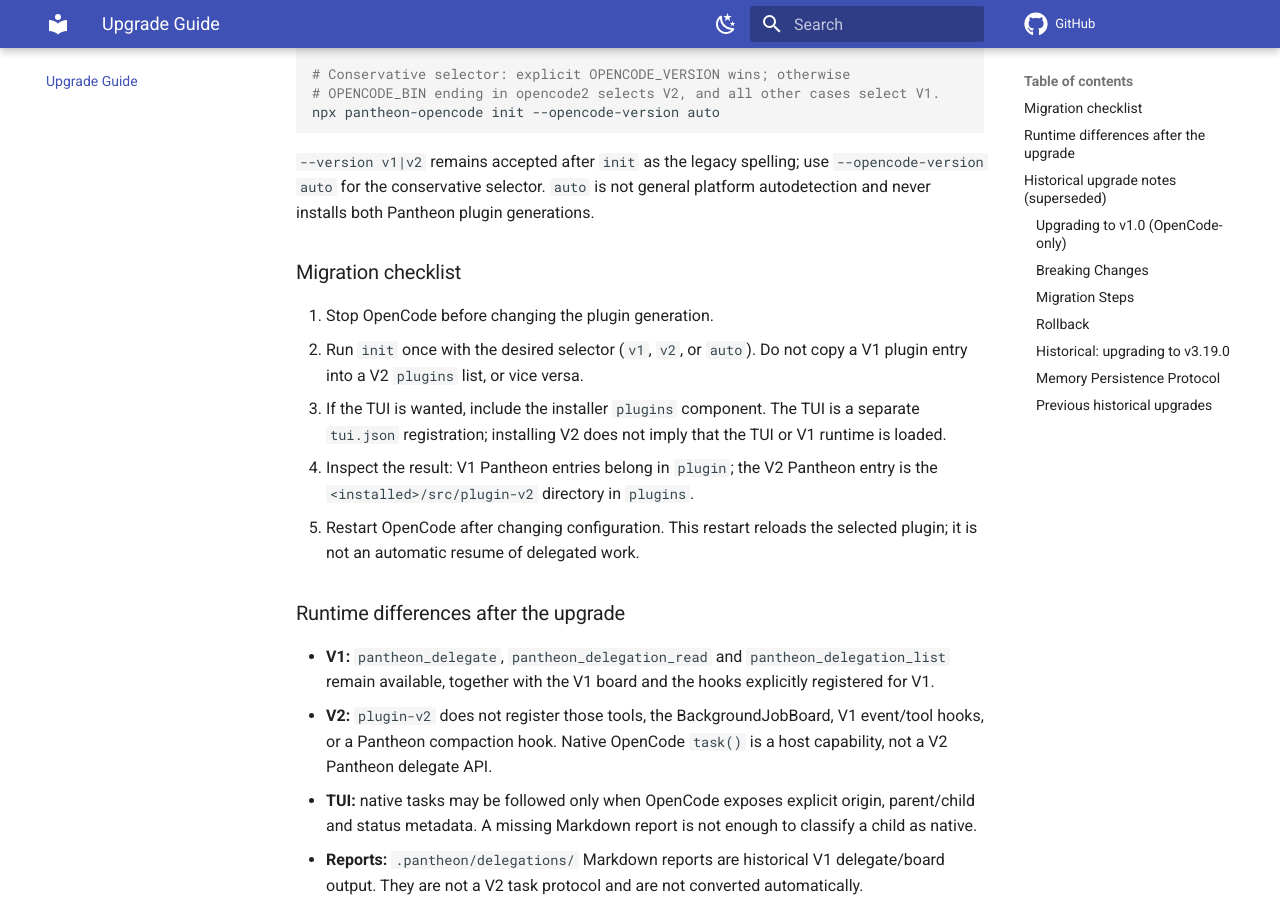
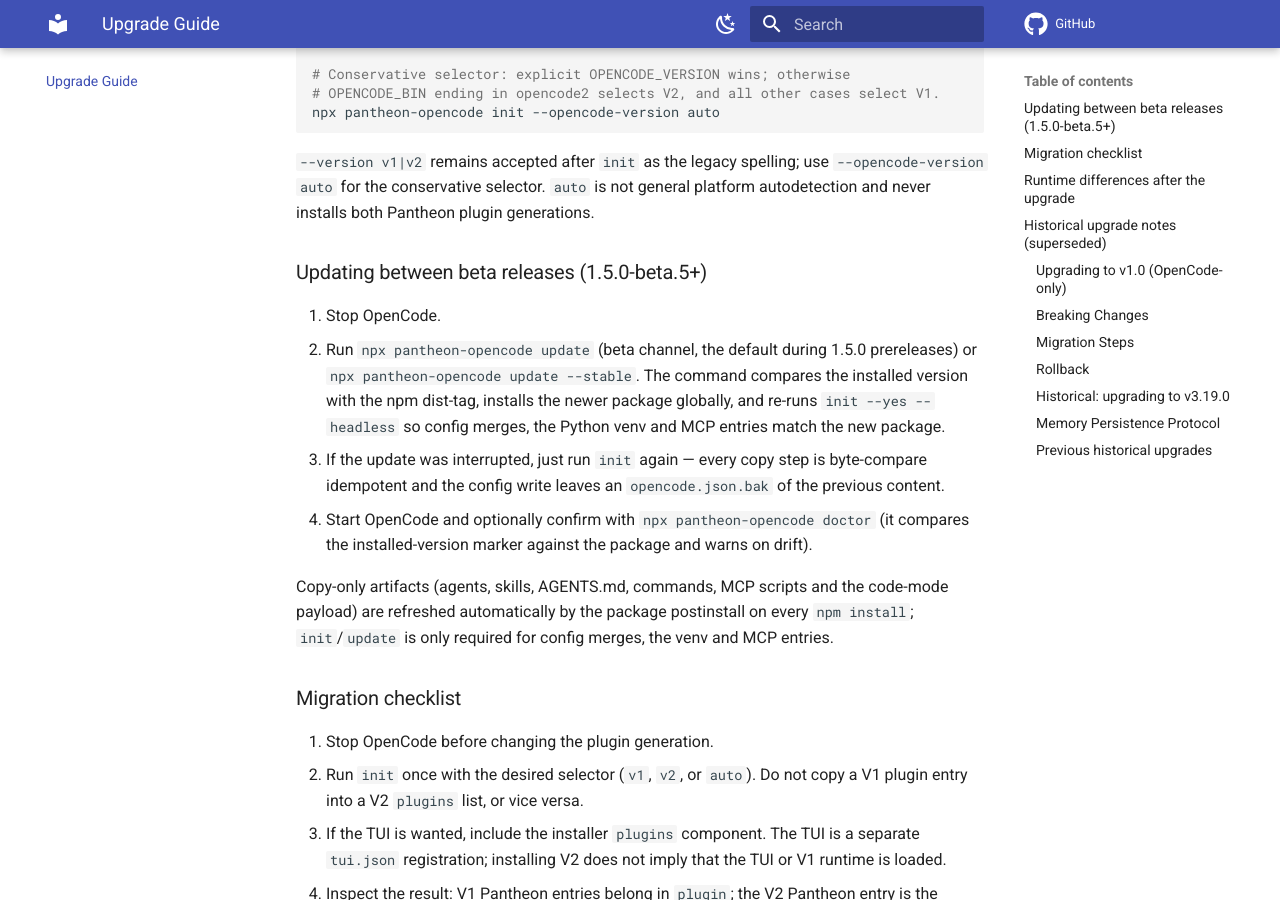
Before and after one commit to ils15/pantheon-opencode, an MkDocs documentation site: the page built from docs/UPGRADING.md, in a window 1280 px wide and 900 px high, scrolled down 763 px. Built offline with MkDocs 1.6.1 and Material for MkDocs 9.7.7, drawn with Linux system fonts in a browser that asks for light colours; comment, search, counter and statistics services are not loaded; the version menu is left out.

Commit message:
docs(installer): update flow, freshness guarantee, new init flags

```diff
--- a/docs/UPGRADING.md
+++ b/docs/UPGRADING.md
@@ -30,6 +30,26 @@
 `--opencode-version auto` for the conservative selector.
 `auto` is not general platform autodetection and never installs both Pantheon
 plugin generations.
+
+### Updating between beta releases (1.5.0-beta.5+)
+
+1. Stop OpenCode.
+2. Run `npx pantheon-opencode update` (beta channel, the default during
+   1.5.0 prereleases) or `npx pantheon-opencode update --stable`. The command
+   compares the installed version with the npm dist-tag, installs the newer
+   package globally, and re-runs `init --yes --headless` so config merges,
+   the Python venv and MCP entries match the new package.
+3. If the update was interrupted, just run `init` again — every copy step is
+   byte-compare idempotent and the config write leaves an
+   `opencode.json.bak` of the previous content.
+4. Start OpenCode and optionally confirm with `npx pantheon-opencode doctor`
+   (it compares the installed-version marker against the package and warns on
+   drift).
+
+Copy-only artifacts (agents, skills, AGENTS.md, commands, MCP scripts and the
+code-mode payload) are refreshed automatically by the package postinstall on
+every `npm install`; `init`/`update` is only required for config merges, the
+venv and MCP entries.
 
 ### Migration checklist
 
```
Also changed, not shown: README.md (+30 -0 lines), README.pt-BR.md (+29 -0 lines), docs/UPGRADING.pt-BR.md (+19 -0 lines).
